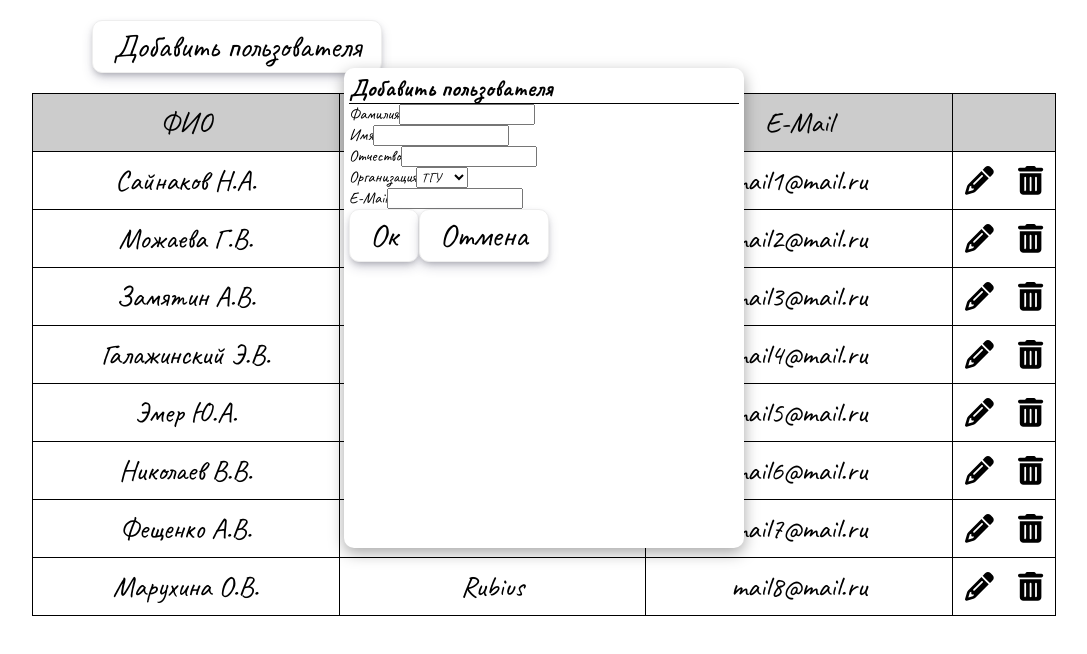
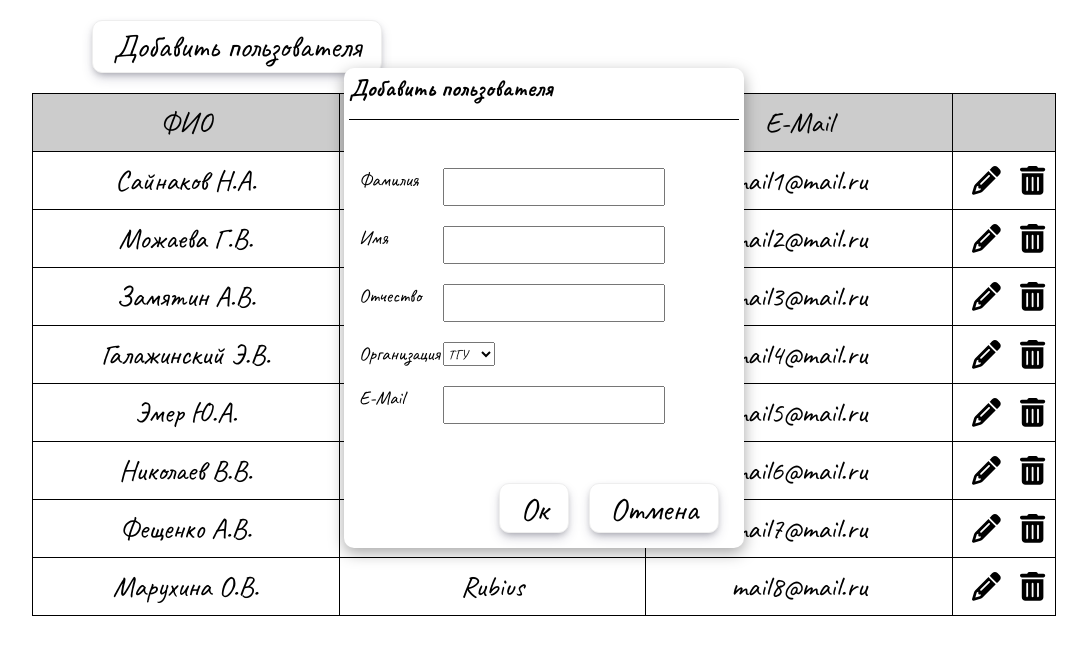
Before and after one commit to Lenarqa/react-table-app, a React (Create React App) app: page / in a window 1280 px wide. Both pictures are taken after a click on the button "Добавить пользователя". Shown: the top 654 px of the page, without its empty margins (96-1183 px from the left). Built offline with nearby package versions, Linux system fonts and the light colour scheme.

Commit message:
begin work with logic

```diff
--- a/src/components/Modal/AddUserModal.js
+++ b/src/components/Modal/AddUserModal.js
@@ -1,9 +1,9 @@
-import React, { useContext } from "react";
+import React, { useContext, useRef } from "react";
 import styled from "styled-components";
 import { UserContext } from "../../store/userContext";
 import Button from "../UI/Button";
 
-const StyledAddUserModar = styled.div`
+const StyledAddUserModar = styled.form`
   width: 25rem;
   height: 30rem;
   position: absolute;
@@ -21,46 +21,124 @@ const StyledAddUserModar = styled.div`
 
   header {
     border-bottom: 1px solid black;
+    height: 10%;
+  }
+`;
+
+const DataInputs = styled.div`
+  padding: 10px;
+  height: 75%;
+  width: 100%;
+
+  display: flex;
+  justify-content: center;
+  align-items: flex-start;
+  flex-direction: column;
+
+  div {
+    display: flex;
+    width: 100%;
+    padding: 10;
+    margin: 10px 0;
+  }
+
+  div label {
+    font-size: 1.2rem;
+    margin-right: 10px;
+    width: 20%;
+  }
+
+  div input {
+    width: 60%;
+    padding: 5px 10px;
+    outline: none;
+    font-size: 1.2rem;
+  }
+`;
+
+const Actions = styled.div`
+  display: flex;
+  justify-content: flex-end;
+  height: 15%;
+  padding: 10px;
+
+  button {
+    margin: 0 10px;
   }
 `;
 
 const AddUserModal = (props) => {
   const userCtx = useContext(UserContext);
+
+  const firstNameRef = useRef("");
+  const lastNameRef = useRef("");
+  const middleNameRef = useRef("");
+  const organisationIdRef = useRef(-1);
+  const emailRef = useRef("");
+
+  const validationHandler = (e) => {
+    e.preventDefault();
+
+    const firstName = firstNameRef.current.value;
+    const lastName = lastNameRef.current.value;
+    const middleName = middleNameRef.current.value;
+    const organisationId = organisationIdRef.current.value;
+    const email = emailRef.current.value;
+
+    if (
+      firstName.trim() === "" ||
+      lastName.trim() === "" ||
+      organisationId === -1 ||
+      organisationId === "" ||
+      email.trim() === ""
+    ) {
+      return;
+    }
+
+    if (!email.includes("@")) {
+      console.log("Нет собачки!");
+      return;
+    }
+
+    userCtx.addUser(firstName, lastName, middleName, organisationId, email);
+    props.onClose();
+  };
+
   return (
-    <StyledAddUserModar>
+    <StyledAddUserModar onSubmit={validationHandler}>
       <header>
         <h2>Добавить пользователя</h2>
       </header>
-      <div>
+      <DataInputs>
         <div>
-          <label htmlFor="">Фамилия</label>
-          <input type="text" />
+          <label htmlFor="firstName">Фамилия</label>
+          <input id="firstName" type="text" ref={firstNameRef} />
         </div>
         <div>
-          <label htmlFor="">Имя</label>
-          <input type="text" />
+          <label htmlFor="lastName">Имя</label>
+          <input id="lastName" type="text" ref={lastNameRef} />
         </div>
         <div>
-          <label htmlFor="">Отчество</label>
-          <input type="text" />
+          <label htmlFor="middleName">Отчество</label>
+          <input id="lastName" type="text" ref={middleNameRef} />
         </div>
         <div>
-          <label htmlFor="">Организация</label>
-          <select name="" id="">
+          <label htmlFor="organisationId">Организация</label>
+          <select id="organisationId" ref={organisationIdRef}>
             {userCtx.organisation.map((org) => (
-              <option>{org.shortName}</option>
+              <option key={org.id} value={org.id}>{org.shortName}</option>
             ))}
           </select>
         </div>
         <div>
-          <label htmlFor="">E-Mail</label>
-          <input type="email" />
+          <label htmlFor="email">E-Mail</label>
+          <input id="email" type="text" ref={emailRef} />
         </div>
-      </div>
-      <div>
-        <Button>Ок</Button>
-        <Button>Отмена</Button>
-      </div>
+      </DataInputs>
+      <Actions>
+        <Button type="submit">Ок</Button>
+        <Button onClick={props.onClose}>Отмена</Button>
+      </Actions>
     </StyledAddUserModar>
   );
 };
--- a/src/components/Table/Row.js
+++ b/src/components/Table/Row.js
@@ -9,7 +9,7 @@ const StyledRow = styled.div`
   display: flex;
   width: 100%;
   border-bottom: 1px solid black;
-  background-color: ${(props) => (props.selected ? "lightseagreen" : "")};
+  background-color: ${(props) => (props.selected ? "#b2dcee" : "")};
 `;
 
 const RowCell = styled.div`
@@ -20,7 +20,7 @@ const RowCell = styled.div`
   font-size: 1.8rem;
   padding: 10px 0;
   border-right: ${(props) => (props.isLast ? "" : "1px solid black")};
-  width: ${(props) => (props.isLast ? "10%" : "30%")};
+  width: ${(props) => (props.isLast ? "10%" : "33%")};
 `;
 
 const Row = (props) => {
@@ -33,13 +33,21 @@ const Row = (props) => {
 
   const selectHandler = () => {
     setSelected((prev) => !prev);
+    userCtx.addSelectedUser(props.id);
   };
 
+  const deleteHandler = () => {
+    props.onDelete();
+    userCtx.addSelectedUser(props.id);
+  }
+
   return (
-    <StyledRow onClick={selectHandler} selected={selected}>
-      <RowCell>{props.name}</RowCell>
-      <RowCell>{curOrganisation.shortName}</RowCell>
-      <RowCell>{props.eMail}</RowCell>
+    <StyledRow selected={selected}>
+      <div style={{ width: "100%", display: "flex" }} onClick={selectHandler}>
+        <RowCell>{props.name}</RowCell>
+        <RowCell>{curOrganisation.shortName}</RowCell>
+        <RowCell>{props.eMail}</RowCell>
+      </div>
       <RowCell isLast={true}>
         <FontAwesomeIcon
           style={{ cursor: "pointer" }}
@@ -49,7 +57,7 @@ const Row = (props) => {
         <FontAwesomeIcon
           style={{ cursor: "pointer" }}
           icon={faTrashAlt}
-          onClick={props.onDelete}
+          onClick={deleteHandler}
         />
       </RowCell>
     </StyledRow>
--- a/src/components/Table/Table.js
+++ b/src/components/Table/Table.js
@@ -1,8 +1,9 @@
-import React, { useState } from "react";
+import React, { useState, useContext } from "react";
 import styled from "styled-components";
 import Row from "./Row";
 import TableHeader from "./TableHeader";
 import DeleteModal from "../Modal/DeleteModal";
+import { UserContext } from "../../store/userContext";
 
 const StyledTable = styled.div`
   display: flex;
@@ -13,20 +14,22 @@ const StyledTable = styled.div`
 
 const Table = (props) => {
   const [isDelete, setIsDelete] = useState(false);
+  const userCtx = useContext(UserContext);
 
   const closeHandler = () => {
     console.log("Закрыть");
     setIsDelete(false);
-  }
+  };
 
   const openHandler = () => {
     setIsDelete(true);
-  }
+  };
 
   const deleteHandler = () => {
-    console.log("Удалить запись");
-  }
-
+    userCtx.addSelectedUser();
+    userCtx.deleteUser();
+    setIsDelete(false);
+  };
 
   return (
     <StyledTable>
@@ -38,6 +41,7 @@ const Table = (props) => {
         return (
           <Row
             key={user.id}
+            id={user.id}
             name={name}
             organisationId={user.organisationId}
             eMail={user.email}
@@ -45,7 +49,9 @@ const Table = (props) => {
           />
         );
       })}
-      {isDelete && <DeleteModal onClose={closeHandler} onDelete={deleteHandler}/>}
+      {isDelete && (
+        <DeleteModal onClose={closeHandler} onDelete={deleteHandler} />
+      )}
     </StyledTable>
   );
 };
--- a/src/components/UI/Button.js
+++ b/src/components/UI/Button.js
@@ -11,7 +11,8 @@ const StyledButton = styled.button`
   transition: all 1s ease-out;
   border: 1px solid #eee;
   cursor: pointer;
-  box-shadow: rgba(50, 50, 93, 0.25) 0px 6px 12px -2px, rgba(0, 0, 0, 0.3) 0px 3px 7px -3px;
+  box-shadow: rgba(50, 50, 93, 0.25) 0px 6px 12px -2px,
+    rgba(0, 0, 0, 0.3) 0px 3px 7px -3px;
 
   &:hover {
     background-color: #f6f2f2;
@@ -19,8 +20,14 @@ const StyledButton = styled.button`
 `;
 
 const Button = (props) => {
+  let curType;
+  if(props.type !== "submit") {
+    curType = 'button';
+  }
   return (
-    <StyledButton onClick={props.onClick}>{props.children}</StyledButton>
+    <StyledButton type={curType} onClick={props.onClick}>
+      {props.children}
+    </StyledButton>
   );
 };
 
--- a/src/store/userContext.js
+++ b/src/store/userContext.js
@@ -1,24 +1,79 @@
 import React, { useEffect, useState, useCallback } from "react";
 import usersJson from "../data/users.json";
-import organisationsJson from "../data/organisations.json"
+import organisationsJson from "../data/organisations.json";
 
 export const UserContext = React.createContext({
   isLoading: true,
   users: [],
   organisation: [],
+  addUser: () => {},
+  addSelectedUser: (id) => {},
+  deleteUser: () => {},
 });
 
 const UserContextProvider = (props) => {
   const [isLoading, setIsLoading] = useState(true);
   const [users, setUsers] = useState(usersJson.users);
+  const [selectedUsers, setSelectedUsers] = useState([]);
   const [organisation, setOrganisation] = useState(
     organisationsJson.organisations
   );
+
+  const addUserHandler = (
+    firstName,
+    lastName,
+    middleName,
+    organisationId,
+    email
+  ) => {
+    if (!middleName) {
+      middleName = "";
+    }
+
+    setUsers((prev) => [
+      {
+        id: Math.random(),
+        firstName: firstName,
+        lastName: lastName,
+        middleName: middleName,
+        organisationId: parseInt(organisationId),
+        email: email,
+      },
+      ...prev,
+    ]);
+  };
+
+  const selectUserHandler = (userId) => {
+    setSelectedUsers((prev) => {
+      let newUsersId = [];
+      if (prev.includes(userId)) {
+        newUsersId = prev.filter((id) => id !== userId);
+        return newUsersId;
+      } else {
+        return [...prev, userId];
+      }
+    });
+  };
+
+  const deleteSelectedUsersHandler = (userId) => {
+    setUsers((prev) => {
+      let updatedUsers;
+      selectedUsers.map((id) => {
+        prev = prev.filter((user) => user.id !== id);
+      });
+      return prev;
+    });
+    console.log(users);
+    setSelectedUsers([]);
+  };
 
   const contextValue = {
     isLoading: isLoading,
     users: users,
     organisation: organisation,
+    addUser: addUserHandler,
+    addSelectedUser: selectUserHandler,
+    deleteUser: deleteSelectedUsersHandler,
   };
 
   return (
```
Lines whose indentation alone changed are shown as unchanged.
